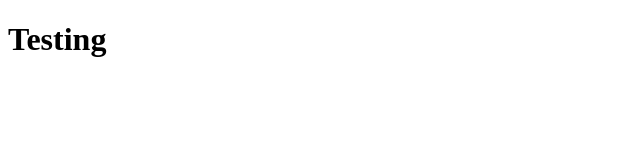
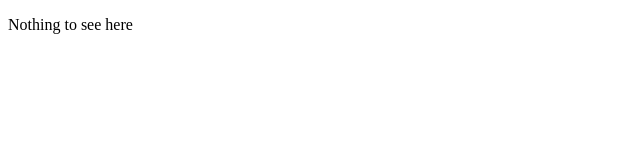
Before and after one commit to lincoln247/Blue1647-lincoln, a plain HTML site: page index.html in a window 1280 px wide. Shown: the whole page, without its empty margins (0-640 px from the left). Drawn offline with Linux system fonts and the light colour scheme.

Commit message:
Nothing here comment

```diff
--- a/index.html
+++ b/index.html
@@ -1,6 +1,5 @@
 <!doctype html>
 <html lang ="en">
-<body>
-	<h1>Testing</h1>
+<p> Nothing to see here</p>
 </body>
 </html>
```
